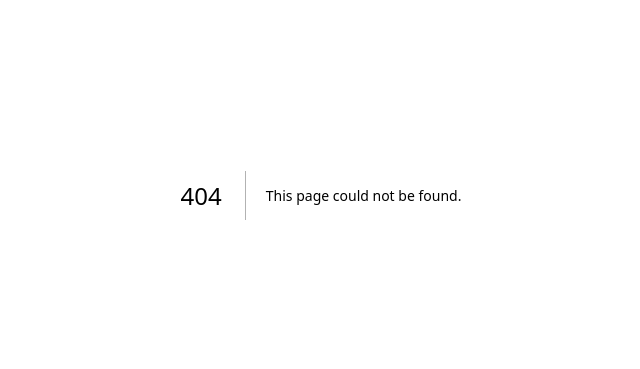
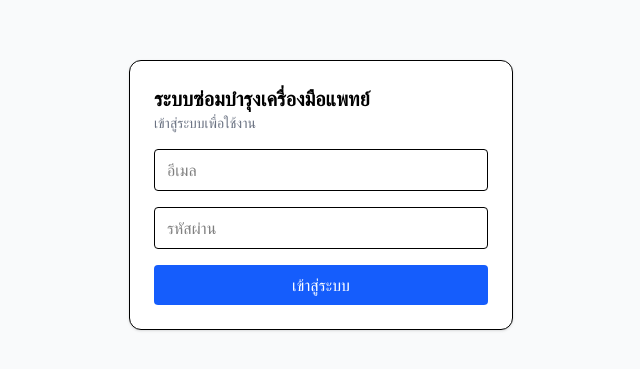
Before and after one commit to s6904035616070-art/biomed-maintenance, a Next.js app: page /login in a window 1280 px wide. Before the commit this address had no page. Shown: the part 205-574 px from the top of the page, without its empty margins (319-959 px from the left). Built offline with nearby package versions, Linux system fonts and the light colour scheme.

Commit message:
Create page.tsx

```diff
--- /dev/null
+++ b/app/login/page.tsx
@@ -0,0 +1,56 @@
+"use client";
+
+import { useState } from "react";
+import { createClient } from "@/lib/supabase/client";
+
+export default function LoginPage() {
+  const [email, setEmail] = useState("");
+  const [password, setPassword] = useState("");
+  const [error, setError] = useState("");
+  const [loading, setLoading] = useState(false);
+
+  async function onSubmit(e: React.FormEvent) {
+    e.preventDefault();
+    setLoading(true);
+    setError("");
+    const supabase = createClient();
+    const { error } = await supabase.auth.signInWithPassword({ email, password });
+    if (error) {
+      setError("อีเมลหรือรหัสผ่านไม่ถูกต้อง");
+      setLoading(false);
+      return;
+    }
+    const next = new URLSearchParams(window.location.search).get("next");
+    window.location.href = next && next.startsWith("/") ? next : "/machines";
+  }
+
+  return (
+    <main className="flex min-h-screen items-center justify-center bg-gray-50 p-4">
+      <form onSubmit={onSubmit} className="w-full max-w-sm space-y-4 rounded-xl border bg-white p-6 shadow-sm">
+        <div>
+          <h1 className="text-xl font-bold">ระบบซ่อมบำรุงเครื่องมือแพทย์</h1>
+          <p className="text-sm text-gray-500">เข้าสู่ระบบเพื่อใช้งาน</p>
+        </div>
+        <input
+          type="email" required value={email}
+          onChange={(e) => setEmail(e.target.value)}
+          placeholder="อีเมล"
+          className="w-full rounded border px-3 py-2"
+        />
+        <input
+          type="password" required value={password}
+          onChange={(e) => setPassword(e.target.value)}
+          placeholder="รหัสผ่าน"
+          className="w-full rounded border px-3 py-2"
+        />
+        {error && <p className="text-sm text-red-600">{error}</p>}
+        <button
+          disabled={loading}
+          className="w-full rounded bg-blue-600 py-2 font-medium text-white disabled:opacity-50"
+        >
+          {loading ? "กำลังเข้าสู่ระบบ..." : "เข้าสู่ระบบ"}
+        </button>
+      </form>
+    </main>
+  );
+}
```
